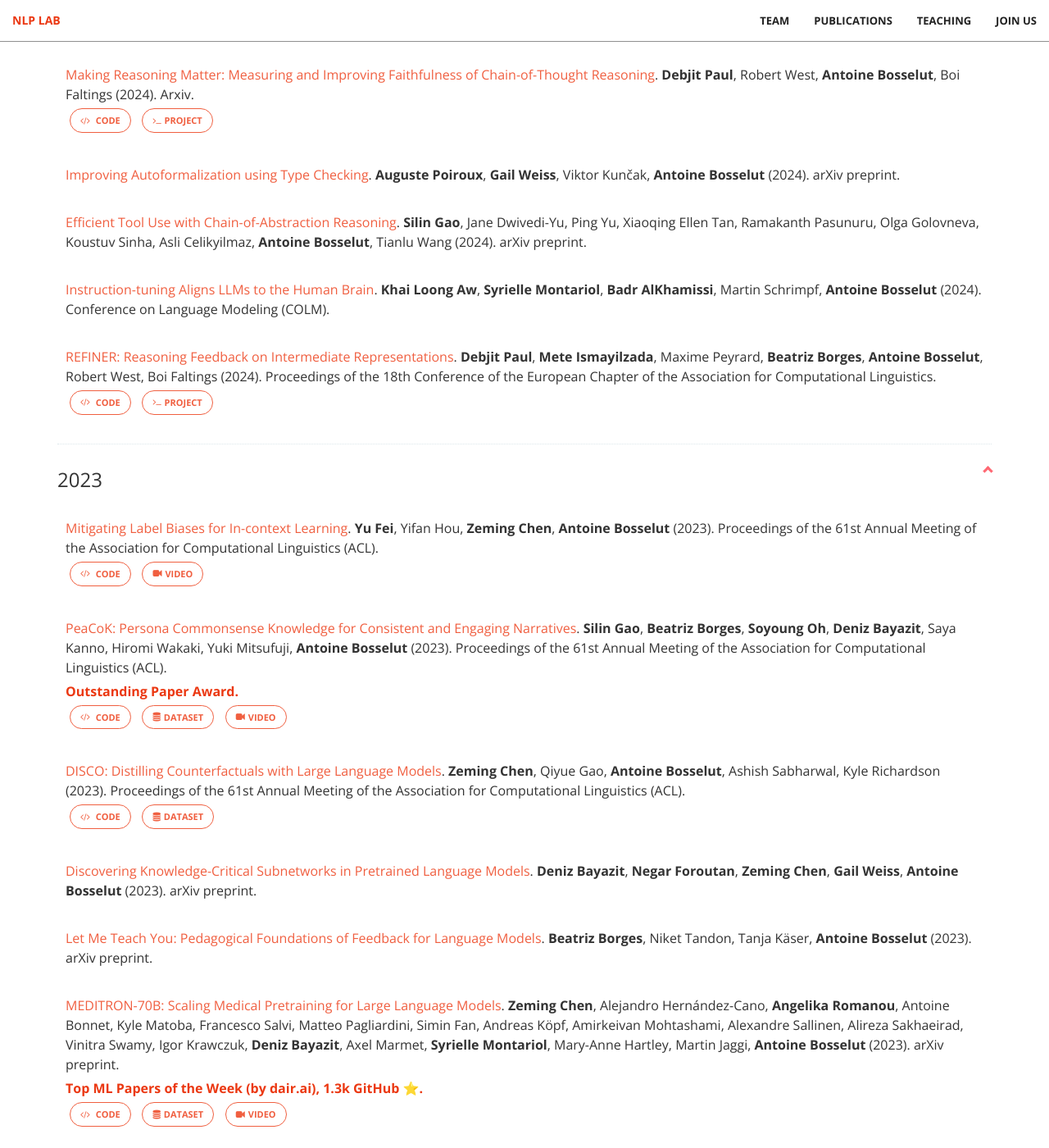
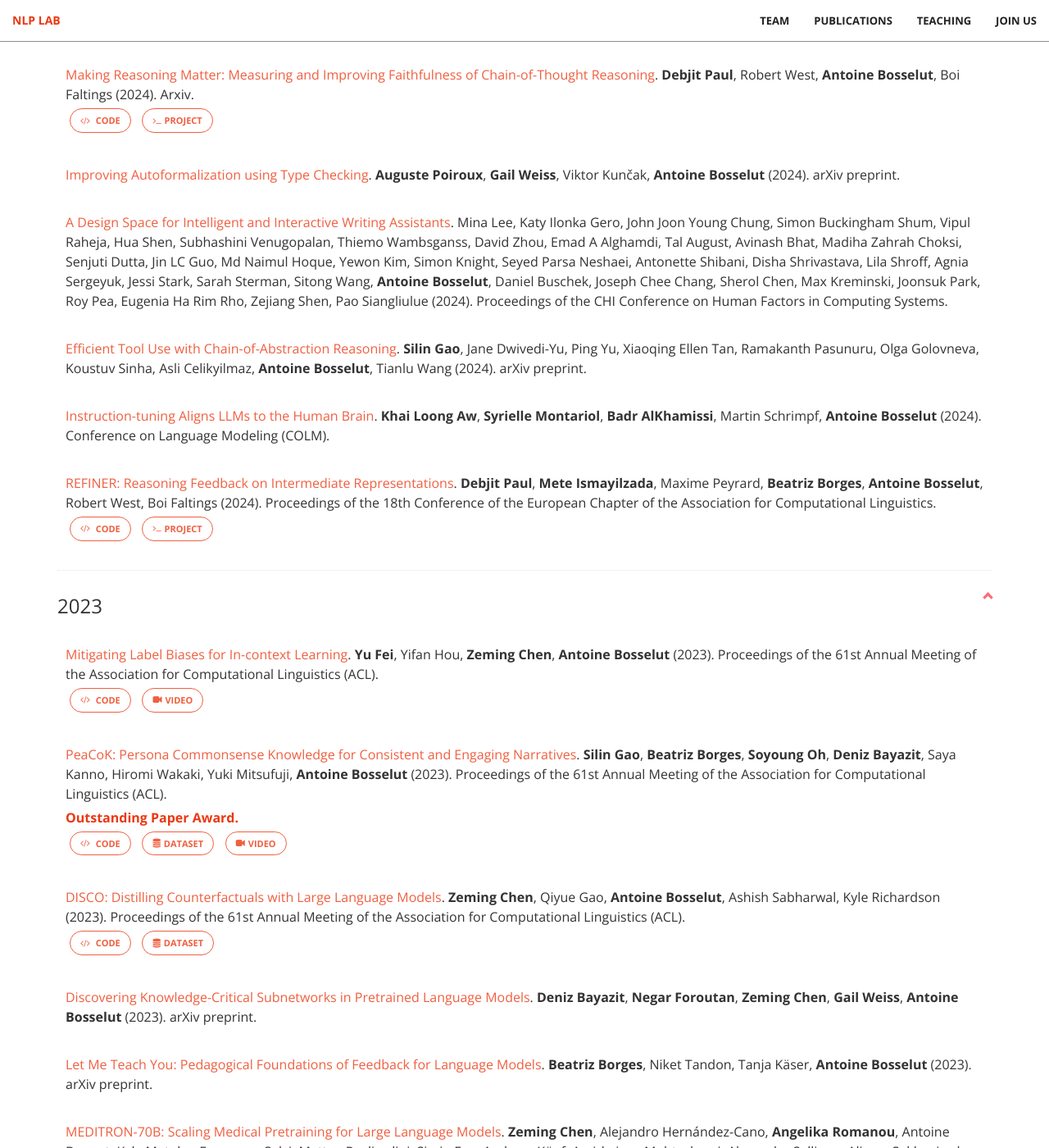
Before and after one commit to epfl-nlp/epfl-nlp.github.io, a Jekyll site: the page built from publications.html, in a window 1280 px wide and 1400 px high, scrolled down 580 px. Shown: the whole window at 82% size. Built offline with Jekyll 4.4.1, drawn with Linux system fonts in a browser that asks for light colours; some of the changed text lies outside the part shown.

Commit message:
Update lee-2024-chi.yml

```diff
--- a/_data/publications/lee-2024-chi.yml
+++ b/_data/publications/lee-2024-chi.yml
@@ -109,7 +109,7 @@
       name: Pao Siangliulue
       nlp-lab: false
 
-  year: 2023
+  year: 2024
   journal: Proceedings of the CHI Conference on Human Factors in Computing Systems
   link: https://arxiv.org/abs/2403.14117
   code:
```
